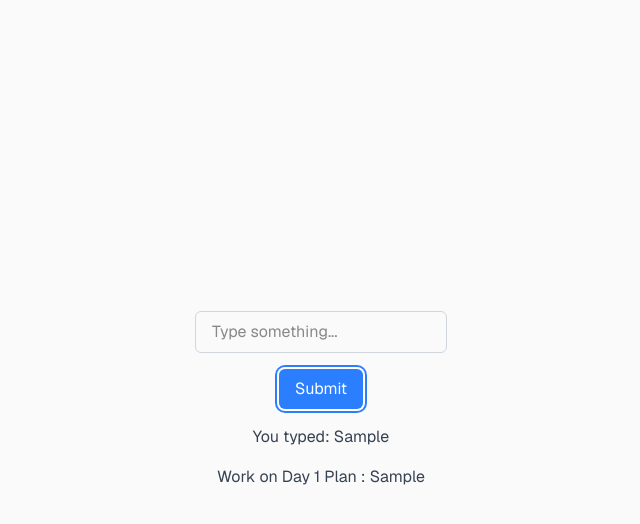
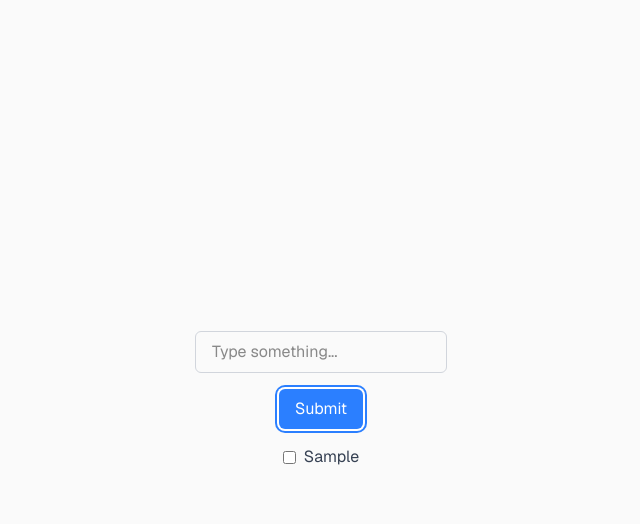
Before and after one commit to devaarasi-yokesh/Learn-Next.js-TS-Tailwind, a Next.js app: page / in a window 1280 px wide. Both pictures are taken after typing "Sample" into the empty fields and a click on the button "Submit". Shown: the top 524 px of the page, without its empty margins (319-959 px from the left). Built offline with nearby package versions, Linux system fonts and the light colour scheme.

Commit message:
TS type Annotation & State Immutability

```diff
--- a/Notes/Next-js-notes.md
+++ b/Notes/Next-js-notes.md
@@ -9,3 +9,11 @@
 ## 'TypeScript & App Folder Structure'
 - TypeScript used to catch early errors like a function can have predefined data type parameters to avoid errors later.
 - In App folder, each folder defines route and page.tsx inside each folder activates the route.
+
+## 'TypeScript Type Annotation'
+- It saves lot of run time error caused by different data type inputs which used to happen in JS.
+- By mentioning the data type in TS, it checks for the input each time while compilation.
+
+## 'State Immutability'
+- In React State variables, we should not change the original array directly.
+- Instead we copy, modify and update as per feature.
--- /dev/null
+++ b/app/components/TaskList.tsx
@@ -0,0 +1,27 @@
+
+
+
+export default function TaskList( {tasks, setTasks}: {tasks: string[], setTasks: React.Dispatch<React.SetStateAction<string[]>>}) {
+
+const deleteTask = (index: number) => {
+
+    const newTasks = [...tasks];
+    newTasks.splice(index, 1);
+    setTasks(newTasks);
+
+  }
+
+  return (
+    <div>
+        {/* Display the list of tasks */}
+      <ul className="mt-4 text-gray-700 dark:text-gray-300">
+        {tasks.map((task, index) => (
+          <span key={index} className="flex items-center">
+          <input type="checkbox" title="taskCheckbox" className="mr-2" onChange={()=>deleteTask(index)} />
+          <li key={index}>{task}</li>
+          </span>
+        ))}
+      </ul>
+    </div>
+  );
+}
--- a/app/components/task.tsx
+++ b/app/components/task.tsx
@@ -1,11 +1,36 @@
+"use client";
+import { useState } from "react";
+import TaskList from "./TaskList";
 
 
 
 
-export default function Task({ task }: { task: string }) {
+
+
+export default function Task() {
+
+  const [inputValue, setInputValue] = useState<string>("");
+  const [tasks, setTasks] = useState<string[]>([]);
+
+  const displayTask = () => {
+    setInputValue((document.querySelector("input") as HTMLInputElement).value);
+    setTasks([...tasks, (document.querySelector("input") as HTMLInputElement).value]);
+    // tasks.push((document.querySelector("input") as HTMLInputElement).value);
+    document.querySelector("input")!.value = "";
+  }
+
+
+
   return (
     <div className="flex flex-col items-center justify-center bg-zinc-50 font-sans dark:bg-black">
-      <p className="mt-4 text-gray-700 dark:text-gray-300">Work on Day 1 Plan : {task}</p>
+      <input type="text"  placeholder="Type something..." className="border border-gray-300 rounded-md px-4 py-2 mb-4 focus:outline-none focus:ring-2 focus:ring-blue-500 focus:border-blue-500"  />
+
+      <button className="bg-blue-500 text-white px-4 py-2 rounded-md hover:bg-blue-600 focus:outline-none focus:ring-2 focus:ring-blue-500 focus:ring-offset-2" onClick={displayTask}>Submit
+      </button>
+
+      <TaskList tasks={tasks} setTasks={setTasks} />
+
+
     </div>
   );
 }
--- a/app/page.tsx
+++ b/app/page.tsx
@@ -1,25 +1,14 @@
 "use client";
-import { useState } from "react";
 import Task from "./components/task";
 
 export default function Home() {
 
-  const [inputValue, setInputValue] = useState("");
 
-  const displayTask = () => {
-    setInputValue((document.querySelector("input") as HTMLInputElement).value);
-    document.querySelector("input")!.value = "";
-  }
   return (
     <div className="flex flex-col flex-1 items-center justify-center bg-zinc-50 font-sans dark:bg-black">
-      <input type="text"  placeholder="Type something..." className="border border-gray-300 rounded-md px-4 py-2 mb-4 focus:outline-none focus:ring-2 focus:ring-blue-500 focus:border-blue-500"  />
 
-      <button className="bg-blue-500 text-white px-4 py-2 rounded-md hover:bg-blue-600 focus:outline-none focus:ring-2 focus:ring-blue-500 focus:ring-offset-2" onClick={displayTask}>Submit
-      </button>
+      <Task />
 
-      <p className="mt-4 text-gray-700 dark:text-gray-300">You typed: {inputValue}</p>
-
-      <Task task={inputValue} />
     </div>
   );
 }
```
